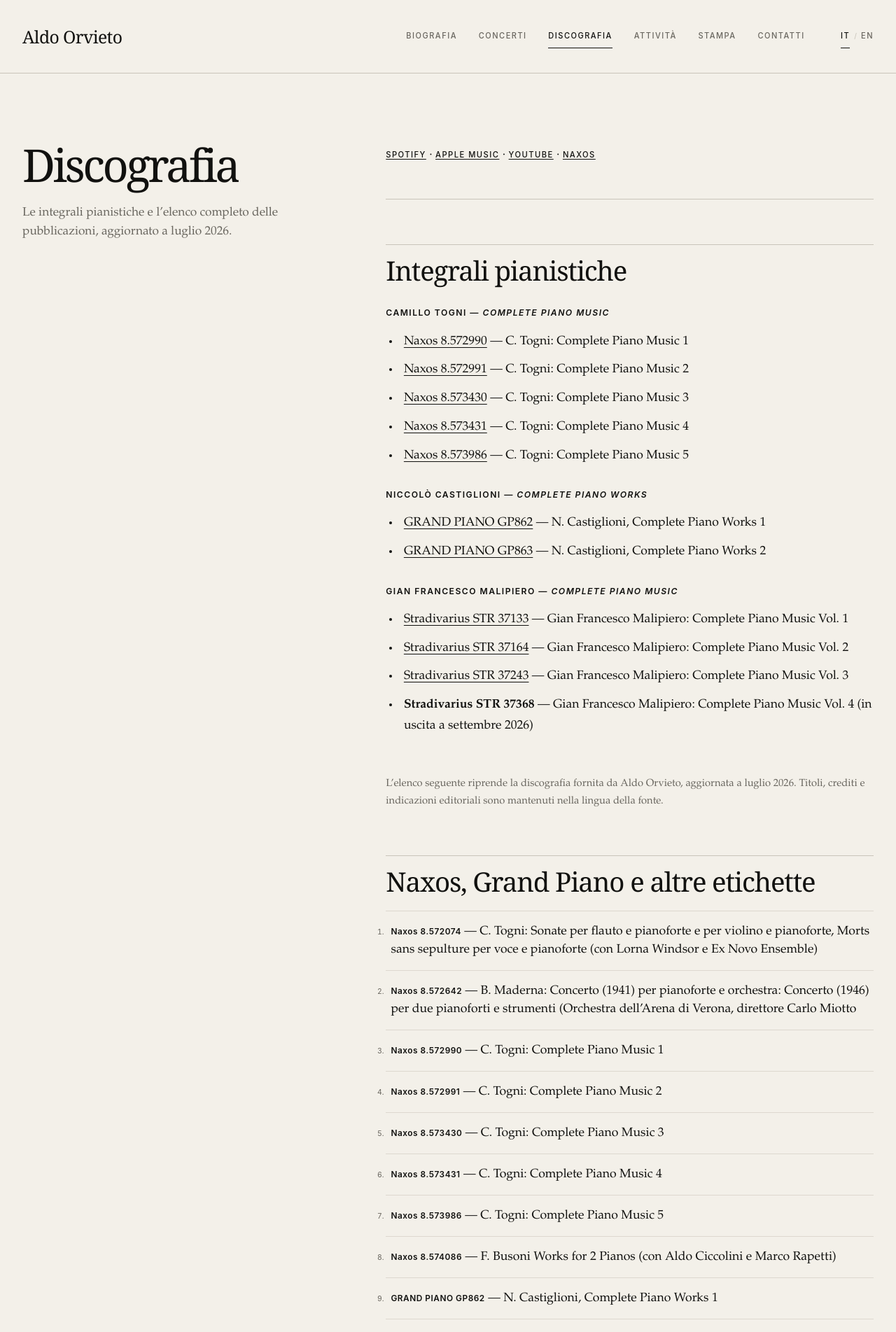
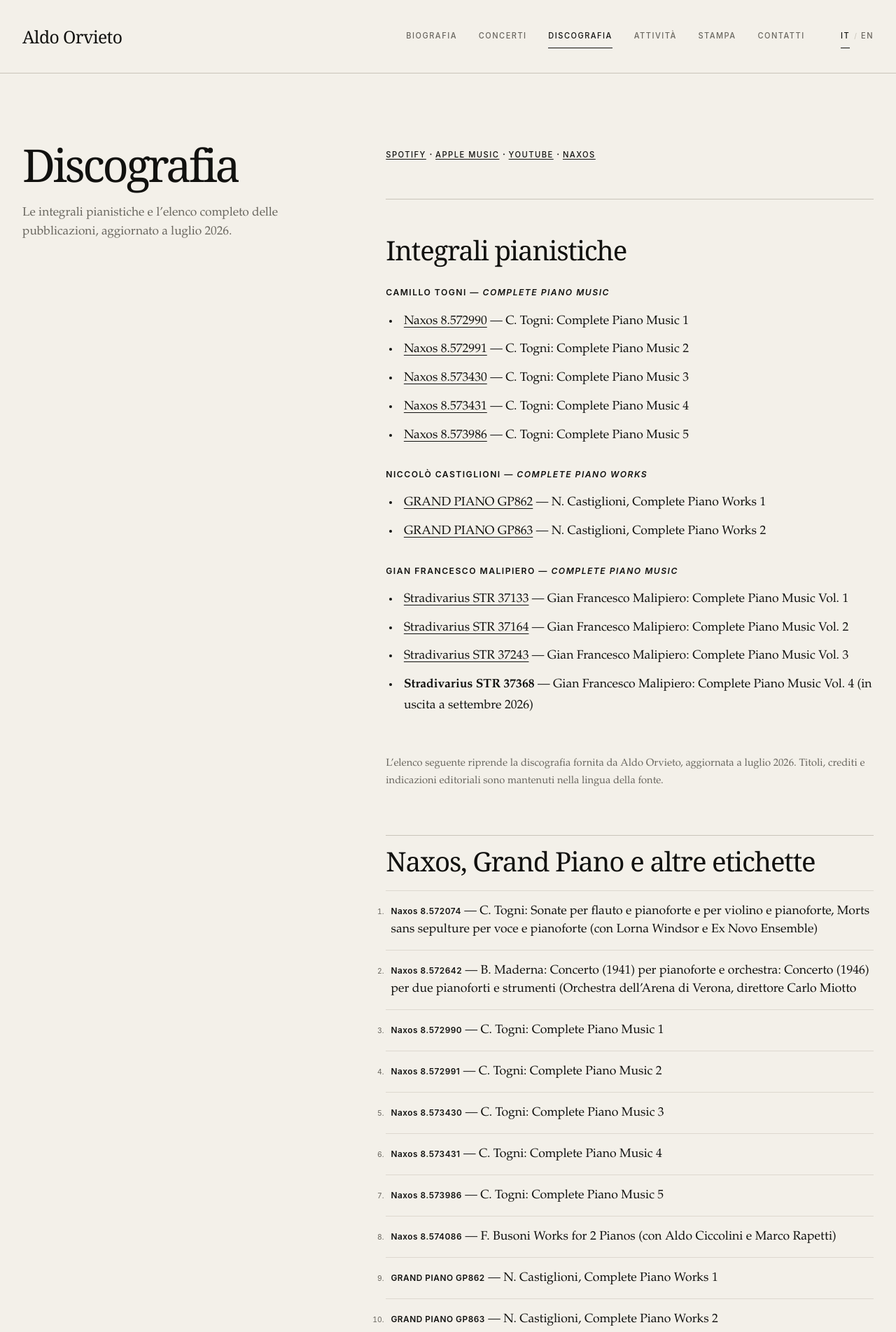
Before and after one commit to aldoorvieto/aldoorvieto.github.io, a Jekyll site: the page built from studio/discografia.md, in a window 1280 px wide. Shown: the top 1903 px of the page at 70% size. Built offline with Jekyll 4.4.1, drawn with Linux system fonts in a browser that asks for light colours.

Commit message:
Fix double rule on discography page
The listening-links container has a bottom border and the first h2 of
the recording-focus block had its own top border, producing two stacked
rules below the streaming links. Strip border/margin from that h2.

```diff
--- a/assets/css/style.css
+++ b/assets/css/style.css
@@ -368,6 +368,11 @@ a:focus-visible { outline: 2px solid currentColor; outline-offset: 4px; }
   letter-spacing: 0.045em;
 }
 .recording-focus { margin-bottom: 3.5rem; }
+.recording-focus > h2:first-child {
+  margin-top: 0;
+  padding-top: 0;
+  border-top: 0;
+}
 .recording-focus h3 { margin-top: 2rem; }
 .source-note { color: var(--muted); font-size: 0.92rem; }
 
```
